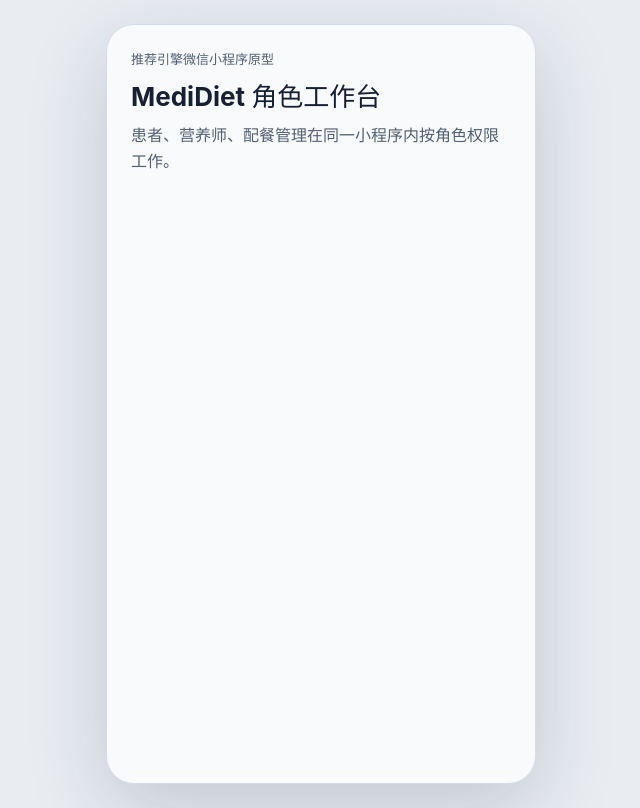
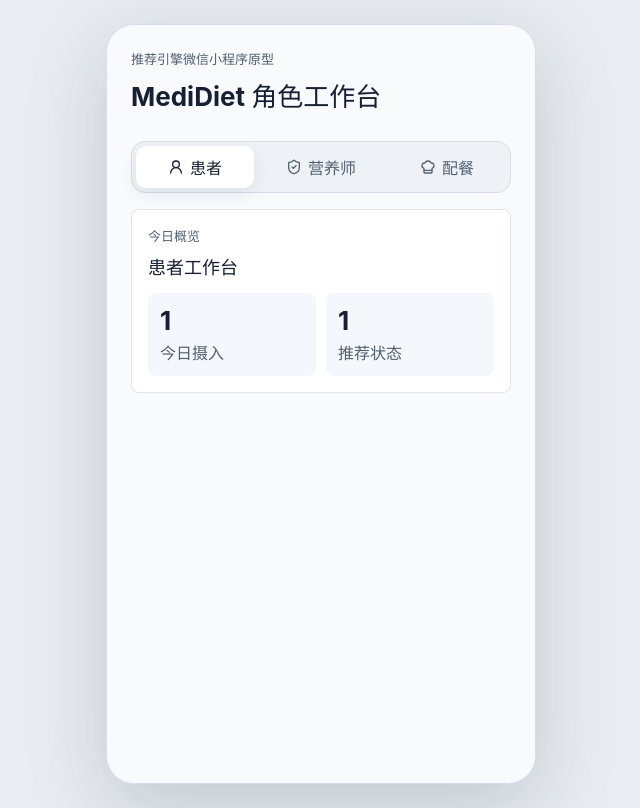
Before and after one commit to cosmic-snail/MediDiet, a React (Vite) app in the folder apps/mini-program-prototype/: page / in a window 1280 px wide. Shown: the whole page, without its empty margins (319-959 px from the left). Built offline with nearby package versions, Linux system fonts and the light colour scheme.

Commit message:
feat: add role workbench shell

```diff
--- a/apps/mini-program-prototype/src/App.tsx
+++ b/apps/mini-program-prototype/src/App.tsx
@@ -1,12 +1,42 @@
+import { useMemo, useState } from 'react';
 import './styles.css';
+import { RoleSwitcher } from './components/RoleSwitcher';
+import { WorkbenchCard } from './components/WorkbenchCard';
+import type { Role } from './contracts';
+import { createInitialPrototypeState, selectWorkbenchSummary, setActiveRole } from './state';
 
 export default function App() {
+  const [state, setState] = useState(createInitialPrototypeState);
+  const summary = useMemo(() => selectWorkbenchSummary(state, state.activeRole), [state]);
+
+  function handleRoleChange(role: Role) {
+    setState((current) => setActiveRole(current, role));
+  }
+
   return (
     <main className="app-shell">
       <section className="phone-frame">
-        <p className="eyebrow">推荐引擎微信小程序原型</p>
-        <h1>MediDiet 角色工作台</h1>
-        <p className="lede">患者、营养师、配餐管理在同一小程序内按角色权限工作。</p>
+        <header className="top-bar">
+          <div>
+            <p className="eyebrow">推荐引擎微信小程序原型</p>
+            <h1>MediDiet 角色工作台</h1>
+          </div>
+        </header>
+
+        <RoleSwitcher activeRole={state.activeRole} onChange={handleRoleChange} />
+
+        <WorkbenchCard label="今日概览" title={summary.title}>
+          <div className="metric-grid">
+            <div className="metric">
+              <span>{summary.primaryCount}</span>
+              <p>{summary.primaryLabel}</p>
+            </div>
+            <div className="metric">
+              <span>{summary.secondaryCount}</span>
+              <p>{summary.secondaryLabel}</p>
+            </div>
+          </div>
+        </WorkbenchCard>
       </section>
     </main>
   );
--- /dev/null
+++ b/apps/mini-program-prototype/src/components/RoleSwitcher.tsx
@@ -0,0 +1,33 @@
+import { ChefHat, ShieldCheck, UserRound } from 'lucide-react';
+import type { LucideIcon } from 'lucide-react';
+import type { Role } from '../contracts';
+
+interface RoleSwitcherProps {
+  activeRole: Role;
+  onChange: (role: Role) => void;
+}
+
+const roles: Array<{ role: Role; label: string; Icon: LucideIcon }> = [
+  { role: 'patient', label: '患者', Icon: UserRound },
+  { role: 'dietitian', label: '营养师', Icon: ShieldCheck },
+  { role: 'catering', label: '配餐', Icon: ChefHat }
+];
+
+export function RoleSwitcher({ activeRole, onChange }: RoleSwitcherProps) {
+  return (
+    <div className="role-switcher" aria-label="角色切换">
+      {roles.map(({ role, label, Icon }) => (
+        <button
+          className="role-button"
+          key={role}
+          type="button"
+          aria-pressed={activeRole === role}
+          onClick={() => onChange(role)}
+        >
+          <Icon aria-hidden="true" size={16} />
+          <span>{label}</span>
+        </button>
+      ))}
+    </div>
+  );
+}
--- /dev/null
+++ b/apps/mini-program-prototype/src/components/WorkbenchCard.tsx
@@ -0,0 +1,23 @@
+import type { ReactNode } from 'react';
+
+interface WorkbenchCardProps {
+  label: string;
+  title: string;
+  children: ReactNode;
+  action?: ReactNode;
+}
+
+export function WorkbenchCard({ label, title, children, action }: WorkbenchCardProps) {
+  return (
+    <section className="card">
+      <div className="card-head">
+        <div>
+          <p className="eyebrow">{label}</p>
+          <h2>{title}</h2>
+        </div>
+        {action}
+      </div>
+      <div>{children}</div>
+    </section>
+  );
+}
--- a/apps/mini-program-prototype/src/styles.css
+++ b/apps/mini-program-prototype/src/styles.css
@@ -58,3 +58,86 @@
   color: #526071;
   line-height: 1.6;
 }
+
+.top-bar {
+  display: flex;
+  align-items: flex-start;
+  justify-content: space-between;
+  gap: 16px;
+  margin-bottom: 18px;
+}
+
+.role-switcher {
+  display: grid;
+  grid-template-columns: repeat(3, 1fr);
+  gap: 8px;
+  padding: 4px;
+  border: 1px solid #d6dde8;
+  border-radius: 14px;
+  background: #eef2f7;
+  margin-bottom: 16px;
+}
+
+.role-button {
+  border: 0;
+  border-radius: 10px;
+  background: transparent;
+  color: #526071;
+  padding: 9px 8px;
+  display: inline-flex;
+  align-items: center;
+  justify-content: center;
+  gap: 6px;
+  cursor: pointer;
+}
+
+.role-button[aria-pressed="true"] {
+  background: #ffffff;
+  color: #172033;
+  box-shadow: 0 6px 18px rgba(24, 35, 55, 0.08);
+}
+
+.card {
+  background: #ffffff;
+  border: 1px solid #dfe5ee;
+  border-radius: 8px;
+  padding: 16px;
+  margin-bottom: 14px;
+}
+
+.card-head {
+  display: flex;
+  align-items: flex-start;
+  justify-content: space-between;
+  gap: 12px;
+  margin-bottom: 14px;
+}
+
+.card h2 {
+  margin: 0;
+  font-size: 18px;
+  letter-spacing: 0;
+}
+
+.metric-grid {
+  display: grid;
+  grid-template-columns: repeat(2, minmax(0, 1fr));
+  gap: 10px;
+}
+
+.metric {
+  border-radius: 8px;
+  background: #f4f7fb;
+  padding: 12px;
+}
+
+.metric span {
+  display: block;
+  font-size: 26px;
+  font-weight: 700;
+}
+
+.metric p {
+  margin: 4px 0 0;
+  color: #526071;
+}
```
Also changed, not shown: 2 other files (tests, documents, lock files or other folders).
